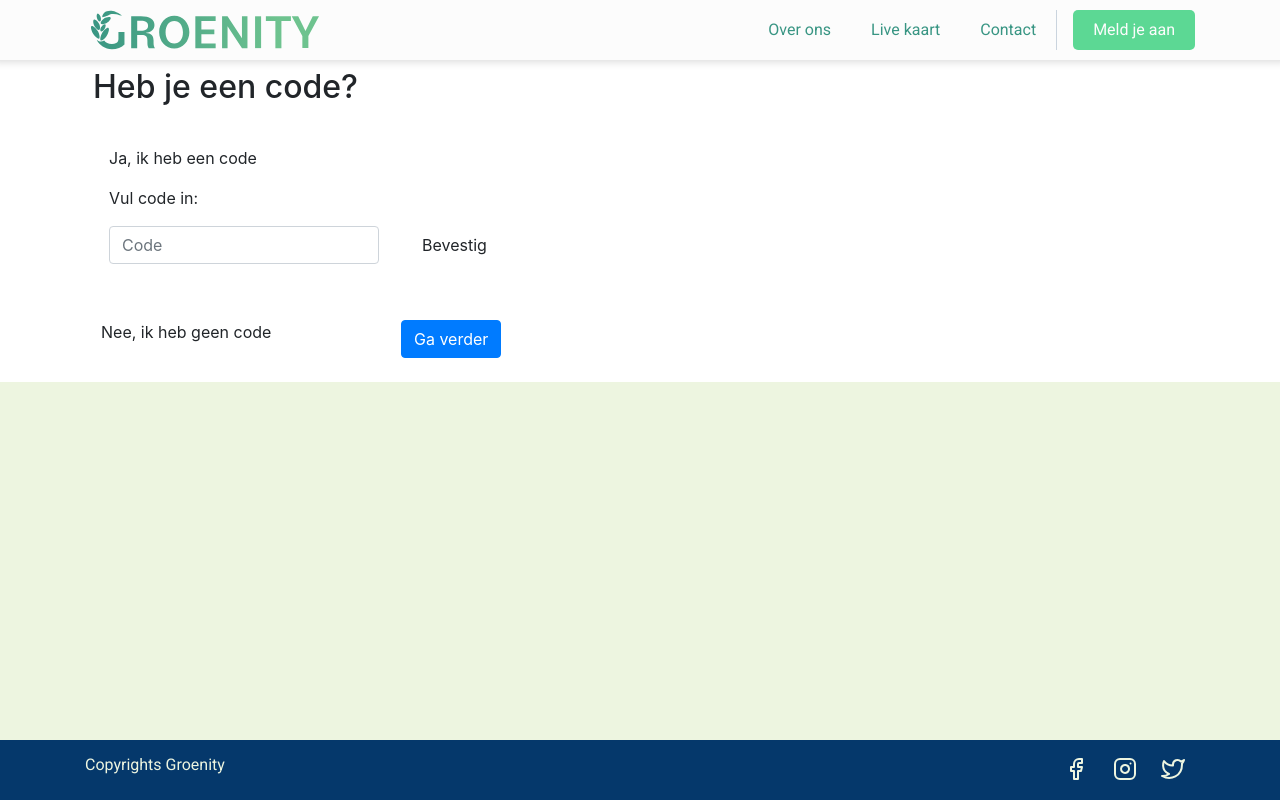
After one commit to MinjuCo/groenity, a PHP site: page /registation.php in a window 1280 px wide. The commit adds this page. Run offline with PHP 8.4, Linux system fonts and the light colour scheme.

Commit message:
registration

```diff
--- a/css/style.css
+++ b/css/style.css
@@ -40,6 +40,11 @@ html{
     margin-left: 16px;
     border-radius: 5px;
 }
+
+/*  REGISTRATION.PHP  */
+.p-2 .row, .p-3 .row, .p-4 .row{
+    width: 600px;
+}
 /* FOOTER */
 .page-footer {
     height: 60px;
--- /dev/null
+++ b/registation.php
@@ -0,0 +1,47 @@
+<!DOCTYPE html>
+<html lang="nl">
+<?php include_once("includes/head.inc.php"); ?>
+
+<body>
+    <?php include_once("includes/nav.inc.php"); ?>
+    <div class="container">
+        <!-- 1st -->
+        <div class="d-flex align-items-start flex-column ">
+            <div class="p-2 form-space">
+                <h2>Heb je een code?</h2>
+            </div>
+            <!-- 2nd -->
+            <div class="p-4 form-space">
+                <p>Ja, ik heb een code</p>
+
+                <p>Vul code in:</p>
+                <form method="post" class="form-group row">
+
+                    <div class="col">
+                    <label for="inputCode" class="sr-only">code</label>
+                    <input type="text" class="form-control" name="inputCode" id="inputCode" placeholder="Code">
+                    </div>
+                    <div class="col">
+                    <input type="submit" name="inputCode" value="Bevestig" class="btn">
+                    </div>
+                </form>
+
+
+            </div>
+
+            <div class="p-3 form-space">
+                <div class="row">
+                <div class="col">
+                <p>Nee, ik heb geen code</p>
+                </div>
+                <div class="col">
+                <button type="submit" class="btn btn-primary mb-2">Ga verder</button>
+                </div>
+                </div>
+            </div>
+        </div>
+    </div>
+    <?php include_once("includes/footer.inc.php"); ?>
+</body>
+
+</html>
```
